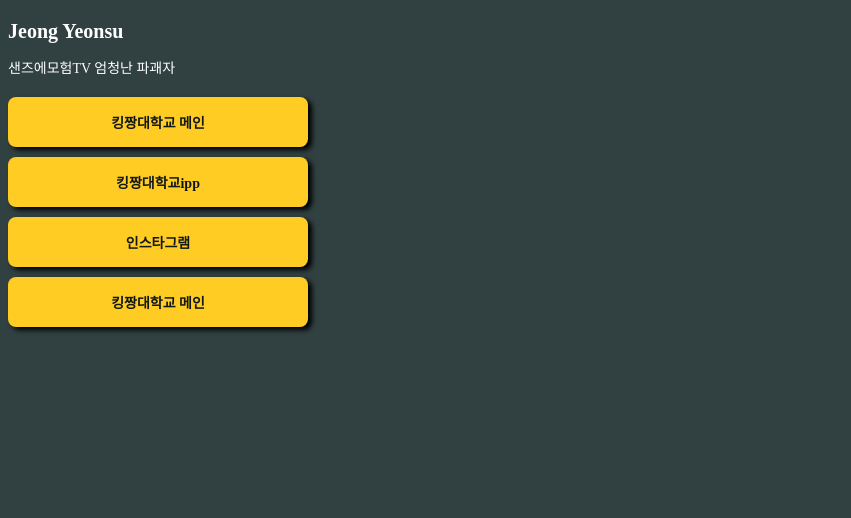
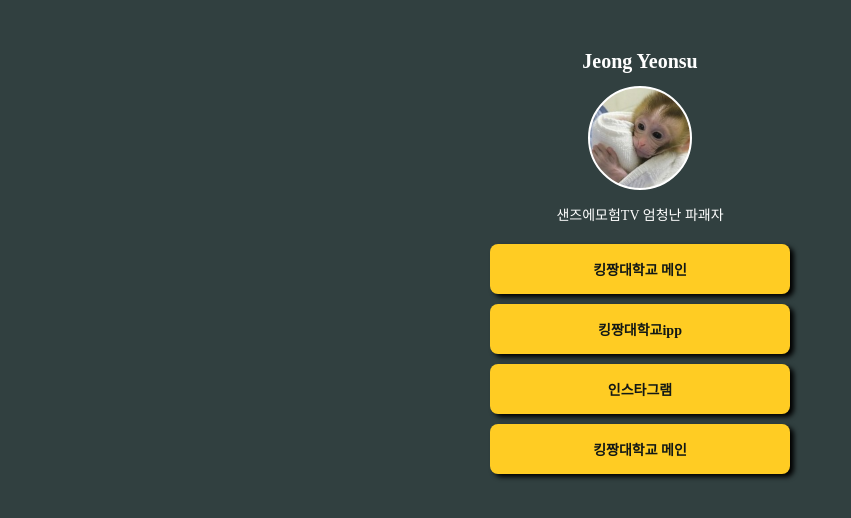
Before and after one commit to chyorik/Portfolio, a plain HTML site: page index.html in a window 1280 px wide. Shown: the whole page, without its empty margins (0-851 px from the left). Drawn offline with Linux system fonts and the light colour scheme.

Commit message:
Add files via upload

```diff
--- a/index.html
+++ b/index.html
@@ -18,8 +18,8 @@
         .profile { width: 100px;
                     height: 100px;
                     border-radius: 100%;
-                    border: 2px white;
-                    background-image: url( monkey.jpg );
+                    border: 2px solid white;
+                    background-image: url(monkey.jpg);
                     background-position: center;
                     background-size: cover;
         }
@@ -32,6 +32,16 @@
             color: white;
             font-size: 14px;
             margin-bottom: 20px;
+        }
+
+        .wrap{
+            width: 300px;
+            margin: 30px auto 0px auto;
+
+            display: flex;
+            flex-direction: column;
+            justify-content: center;
+            align-items: center;
         }
 
         .wrap > a {
@@ -61,6 +71,7 @@
 <body>
     <div class="wrap">
         <h1 class="main">Jeong Yeonsu</h1>
+        <div class="profile"></div>
         <p class="sub">샌즈에모험TV 엄청난 파괘자 </p>
         <a href="https://kscms.ks.ac.kr/kor/Main.do"> 킹짱대학교 메인 </a>
         <a href="http://ipp.ks.ac.kr/"> 킹짱대학교ipp </a>
```
